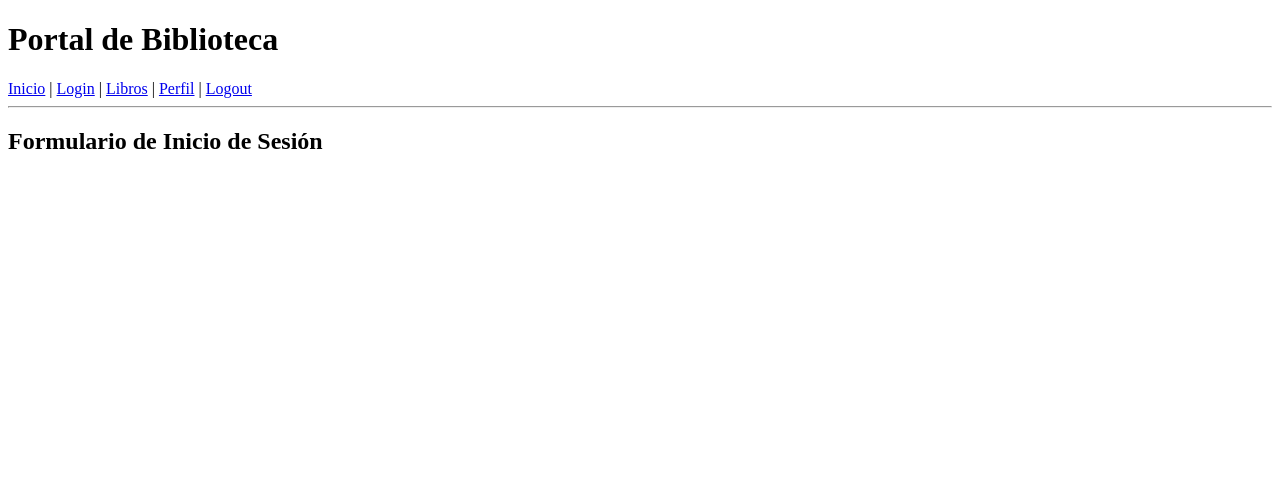
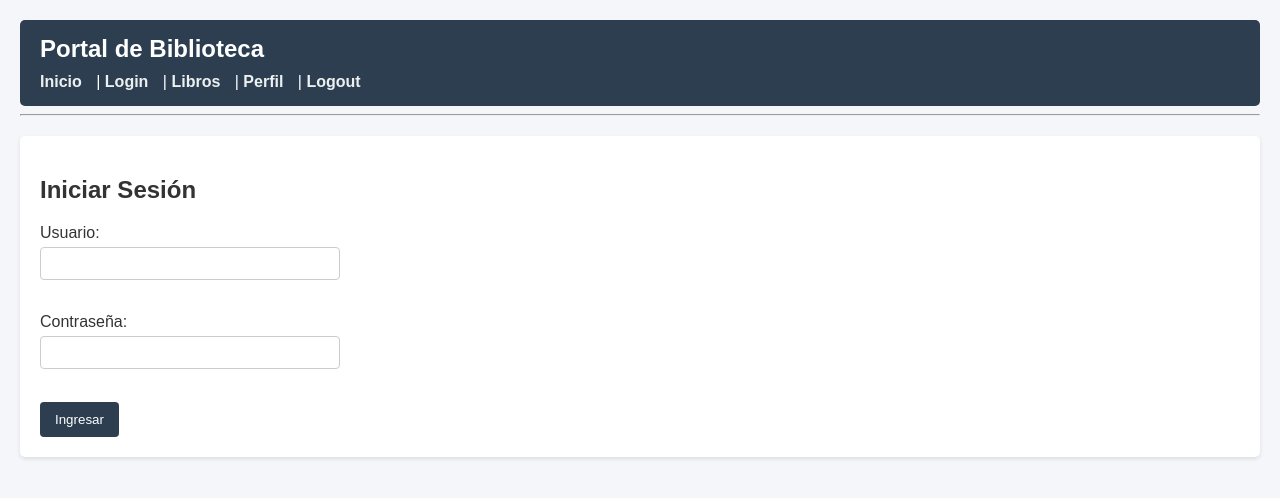
Before and after one commit to brandonSolari/TE2_portal_biblioteca, a Flask app: page /login in a window 1280 px wide. Shown: the top 498 px of the page. Run offline with Flask 3, Linux system fonts and the light colour scheme.

Commit message:
Implementa sesiones y protección de rutas

```diff
--- a/app.py
+++ b/app.py
@@ -1,13 +1,31 @@
-from flask import Flask, render_template
+from flask import Flask, render_template, request, redirect, url_for, session, flash
 
 app = Flask(__name__)
+app.secret_key = 'clave_secreta_examen'
+
+usuarios = {
+    "carlos": "1111",
+    "laura": "2222",
+    "diego": "3333"
+}
 
 @app.route('/')
 def index():
     return render_template('index.html')
 
-@app.route('/login')
+@app.route('/login', methods=['GET', 'POST'])
 def login():
+    if request.method == 'POST':
+        user = request.form.get('usuario')
+        password = request.form.get('contrasena')
+        # Verificar si el usuario existe y la contraseña coincide
+        if user in usuarios and usuarios[user] == password:
+            session['usuario'] = user
+            flash(f'¡Bienvenido, {user}!', 'success')
+            return redirect(url_for('libros'))
+        else:
+            flash('Usuario o contraseña incorrectos.', 'danger')
+
     return render_template('login.html')
 
 @app.route('/libros')
@@ -16,11 +34,16 @@ def libros():
 
 @app.route('/perfil')
 def perfil():
-    return render_template('perfil.html')
+    # Ruta protegida
+    if 'usuario' not in session:
+        return redirect(url_for('login'))
+
+    return render_template('perfil.html', usuario=session['usuario'])
 
 @app.route('/logout')
 def logout():
-    return "Cierre de sesión"
+    session.pop('usuario', None)
+    return redirect(url_for('index'))
 
 if __name__ == '__main__':
     app.run(debug=True)
--- a/static/style.css
+++ b/static/style.css
@@ -0,0 +1,84 @@
+body {
+    font-family: Arial, sans-serif;
+    margin: 0;
+    padding: 20px;
+    background-color: #f4f6f9;
+    color: #333;
+}
+
+header {
+    background-color: #2c3e50;
+    color: white;
+    padding: 15px 20px;
+    border-radius: 5px;
+}
+
+header h1 {
+    margin: 0 0 10px 0;
+    font-size: 24px;
+}
+
+nav a {
+    color: #ecf0f1;
+    text-decoration: none;
+    margin-right: 10px;
+    font-weight: bold;
+}
+
+nav a:hover {
+    text-decoration: underline;
+    color: #3498db;
+}
+
+main {
+    background-color: white;
+    padding: 20px;
+    margin-top: 20px;
+    border-radius: 5px;
+    box-shadow: 0 2px 4px rgba(0,0,0,0.1);
+}
+
+table {
+    width: 100%;
+    border-collapse: collapse;
+    margin-top: 15px;
+}
+
+th, td {
+    padding: 10px;
+    border: 1px solid #ddd;
+    text-align: left;
+}
+
+th {
+    background-color: #2c3e50;
+    color: white;
+}
+
+form {
+    max-width: 300px;
+    margin-top: 10px;
+}
+
+input {
+    width: 100%;
+    padding: 8px;
+    margin-top: 5px;
+    margin-bottom: 15px;
+    border: 1px solid #ccc;
+    border-radius: 4px;
+    box-sizing: border-box;
+}
+
+button {
+    background-color: #2c3e50;
+    color: white;
+    padding: 10px 15px;
+    border: none;
+    border-radius: 4px;
+    cursor: pointer;
+}
+
+button:hover {
+    background-color: #34495e;
+}
--- a/templates/base.html
+++ b/templates/base.html
@@ -7,10 +7,8 @@
 </head>
 <body>
     <header>
-        <!-- Título obligatorio en la página principal y el layout -->
         <h1>Portal de Biblioteca</h1>
 
-        <!-- Enlaces de navegación hacia las diferentes secciones -->
         <nav>
             <a href="{{ url_for('index') }}">Inicio</a> |
             <a href="{{ url_for('login') }}">Login</a> |
--- a/templates/index.html
+++ b/templates/index.html
@@ -1,5 +1,6 @@
 {% extends "base.html" %}
 {% block content %}
-    <h2>Página Principal</h2>
-    <p>Bienvenido al Portal de Biblioteca.</p>
+    <h2>Perfil de Usuario</h2>
+    <p>Bienvenido al sistema, <strong>{{ usuario }}</strong>.</p>
+    <p>Esta es la información del usuario autenticado.</p>
 {% endblock %}
--- a/templates/login.html
+++ b/templates/login.html
@@ -1,4 +1,27 @@
 {% extends "base.html" %}
 {% block content %}
-    <h2>Formulario de Inicio de Sesión</h2>
+    <h2>Iniciar Sesión</h2>
+
+    <!-- Mostrar mensajes flash (errores o bienvenida) -->
+    {% with messages = get_flashed_messages(with_categories=true) %}
+        {% if messages %}
+            {% for category, message in messages %}
+                {% if category == 'danger' %}
+                    <p style="color: red; font-weight: bold;">{{ message }}</p>
+                {% else %}
+                    <p style="color: green; font-weight: bold;">{{ message }}</p>
+                {% endif %}
+            {% endfor %}
+        {% endif %}
+    {% endwith %}
+
+    <form method="POST">
+        <label for="usuario">Usuario:</label><br>
+        <input type="text" id="usuario" name="usuario" required><br><br>
+
+        <label for="contrasena">Contraseña:</label><br>
+        <input type="password" id="contrasena" name="contrasena" required><br><br>
+
+        <button type="submit">Ingresar</button>
+    </form>
 {% endblock %}
```
